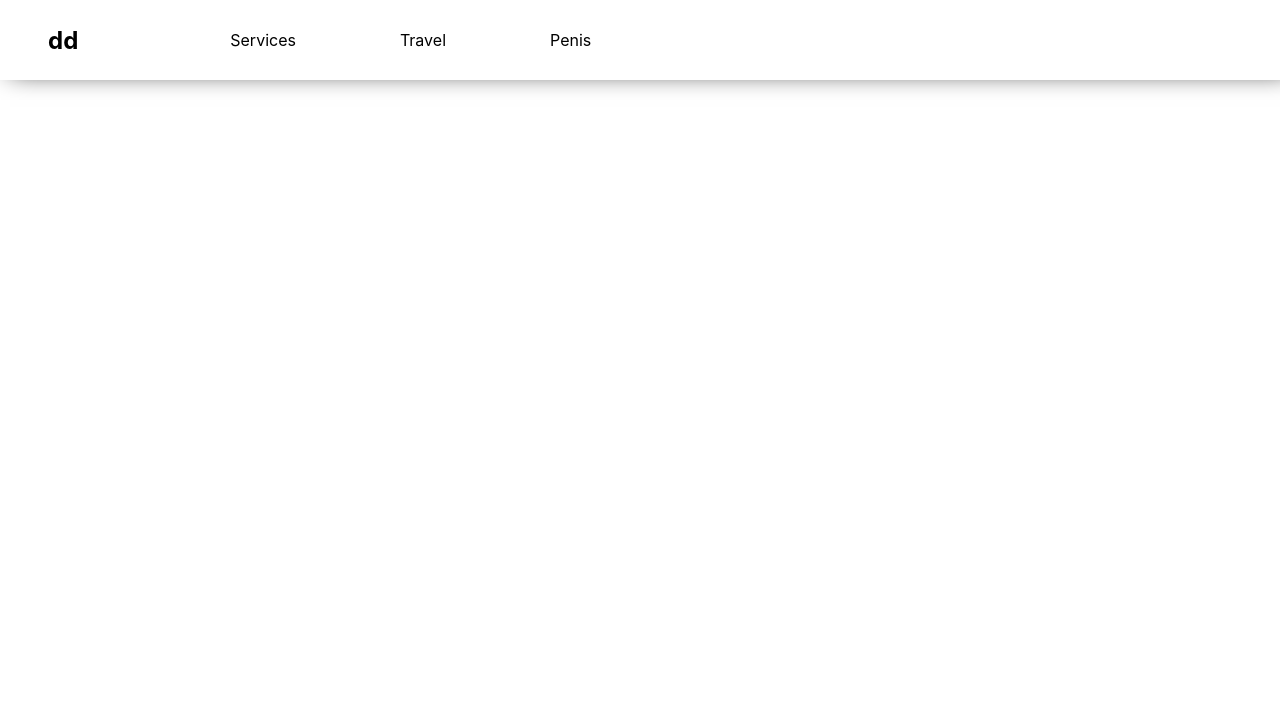
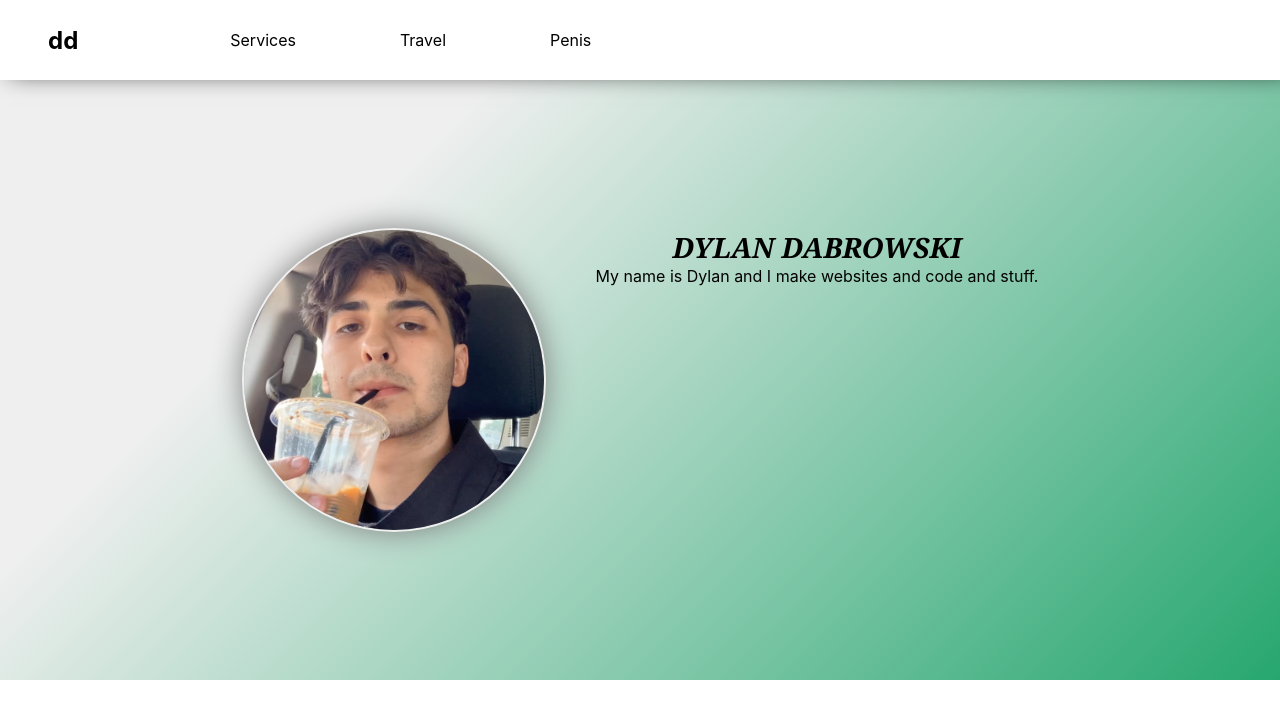
Before and after one commit to DylanDabrowski/website-v2.0, a React (Create React App) app: page / in a window 1280 px wide. Shown: the top 718 px of the page. Built offline with nearby package versions, Linux system fonts and the light colour scheme.

Commit message:
playing with the Hero Section now

```diff
--- /dev/null
+++ b/src/components/HeroSection/HeroSection.css
@@ -0,0 +1,45 @@
+.hero {
+    /* border: 1px solid black; */
+    display: flex;
+    width: 100%;
+    height: 600px;
+    z-index: 1;
+    background-color: #27a770;
+    background-image: linear-gradient(315deg, #27a770 0%, #efefef 74%);
+    justify-content: center;
+    align-items: center;
+}
+
+.hero__container {
+    /* border: 1px solid black; */
+    display: flex;
+    flex-direction: row;
+    padding: 100px;
+}
+
+.hero__pfp {
+    /* border: 1px solid black; */
+    width: 300px;
+    height: 300px;
+    border-radius: 50%;
+    border: 2px solid #efefef;
+    filter: drop-shadow(0 0 15px gray);
+    margin-right: 50px;
+}
+
+.hero__titleContainer {
+    /* border: 1px solid black; */
+    display: flex;
+    flex-direction: column;
+}
+
+.hero__title {
+    color: black !important;
+    font-family: Georgia, 'Times New Roman', serif !important;
+    font-size: 28px !important;
+    font-style: italic !important;
+    font-weight: bold !important;
+    text-align: center !important;
+    text-decoration: none !important;
+    text-transform: uppercase !important;
+}
--- /dev/null
+++ b/src/components/HeroSection/HeroSection.js
@@ -0,0 +1,21 @@
+import React from 'react'
+import './HeroSection.css'
+import pfp from "../../assets/images/pfp.png"
+
+const HeroSection = () => {
+    return (
+        <>
+            <div className='hero'>
+                <div className='hero__container'>
+                    <img className='hero__pfp' src={pfp} alt='pfp' />
+                    <div className='hero__titleContainer'>
+                        <h2 className='hero__title'>Dylan Dabrowski</h2>
+                        <p className='hero__description'>My name is Dylan and I make websites and code and stuff.</p>
+                    </div>
+                </div>
+            </div>
+        </>
+    )
+}
+
+export default HeroSection
--- a/src/components/Navbar/Navbar.css
+++ b/src/components/Navbar/Navbar.css
@@ -19,7 +19,7 @@
   position: sticky;
   top: 0;
   box-shadow: 10px -10px 25px 0;
-  z-index: 0;
+  z-index: 99;
 }
 
 .nav__container {
--- a/src/pages/HomePage.js
+++ b/src/pages/HomePage.js
@@ -1,4 +1,5 @@
 import React, { useState } from "react";
+import HeroSection from "../components/HeroSection/HeroSection";
 import Navbar from "../components/Navbar/Navbar";
 
 const HomePage = () => {
@@ -11,6 +12,7 @@ const HomePage = () => {
   return (
     <>
       <Navbar toggle={toggle} />
+      <HeroSection />
     </>
   );
 };
```
Also changed, not shown: src/assets/images/pfp.png (added), 1 other file (tests, documents, lock files or other folders).
